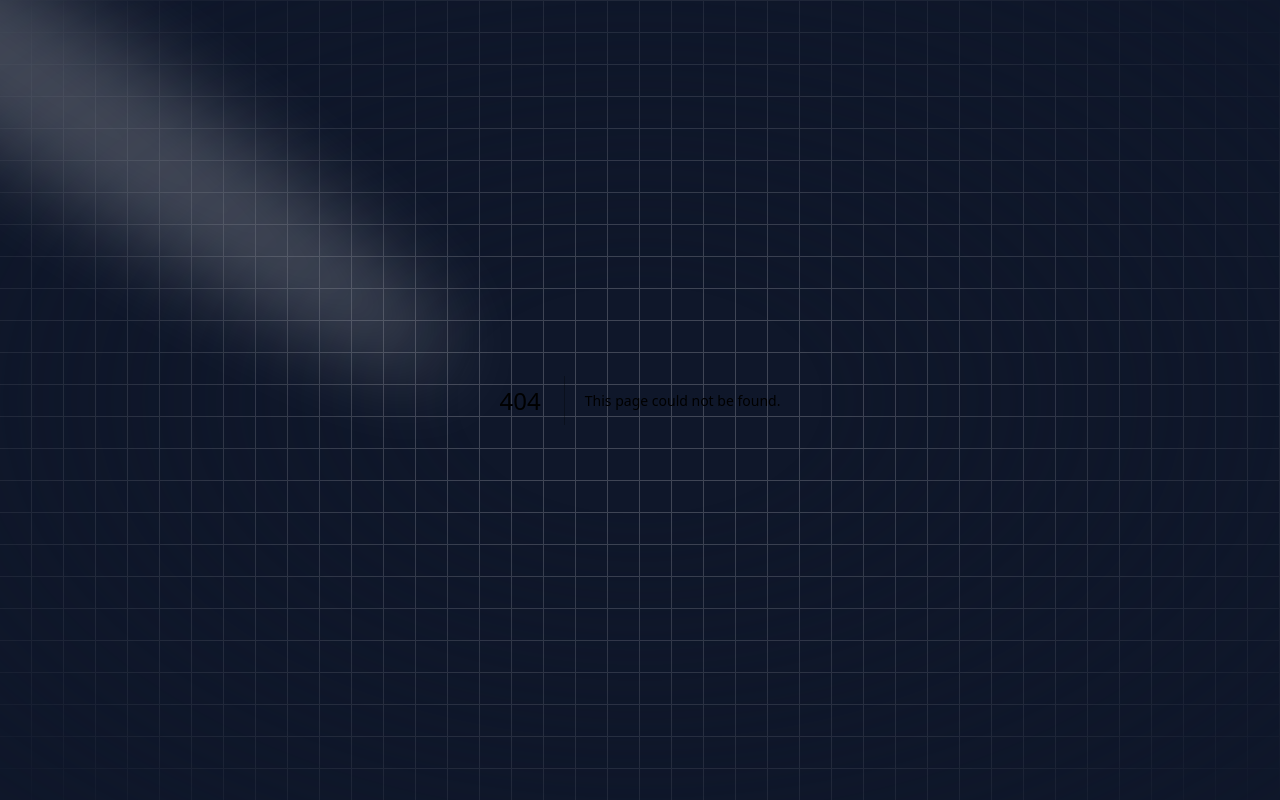
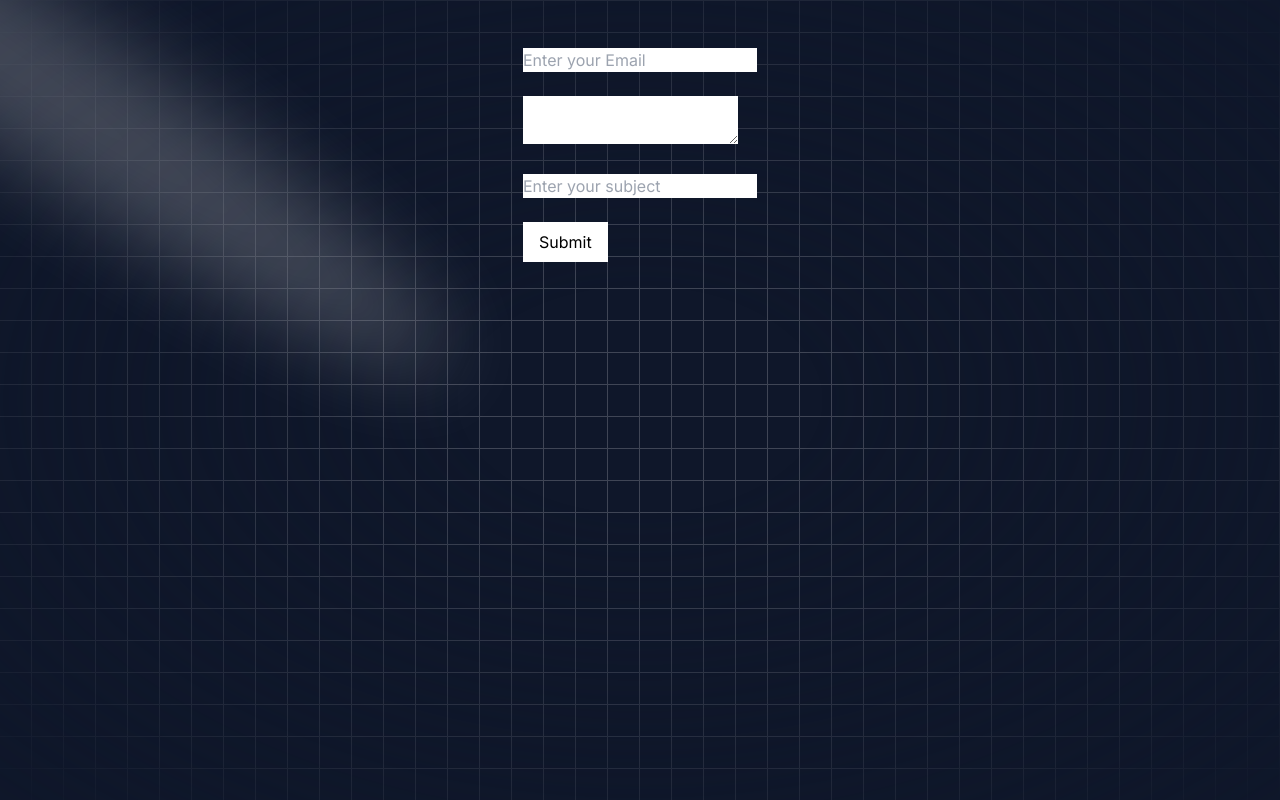
Before and after one commit to Kashyap1ankit/Hire-me, a Next.js app: page /contact in a window 1280 px wide. Before the commit this address had no page. Built offline with nearby package versions, Linux system fonts and the light colour scheme.

Commit message:
added nodemailer

```diff
--- /dev/null
+++ b/app/api/contact/route.ts
@@ -0,0 +1,26 @@
+import SendEmail from "@/lib/transporter";
+import { NextRequest, NextResponse } from "next/server";
+
+interface contactType {
+  from: string;
+  subject: string;
+  text: string;
+}
+
+export async function POST(req: NextRequest, res: NextResponse) {
+  const data: contactType = await req.json();
+
+  const response = await SendEmail(data);
+
+  if (response) {
+    return Response.json({
+      message: "done",
+      status: 200,
+    });
+  } else {
+    return Response.json({
+      message: "not sended",
+      status: 500,
+    });
+  }
+}
--- /dev/null
+++ b/app/contact/page.tsx
@@ -0,0 +1,9 @@
+import Contact from "@/components/once-use/contact";
+
+export default function () {
+  return (
+    <div>
+      <Contact />
+    </div>
+  );
+}
--- /dev/null
+++ b/components/once-use/contact.tsx
@@ -0,0 +1,76 @@
+"use client";
+
+import axios from "axios";
+import { FormEvent, useState } from "react";
+
+interface contactType {
+  from: string;
+  subject: string;
+  text: string;
+}
+
+export default function Contact() {
+  const [formData, setFormData] = useState<contactType>({
+    from: "",
+    text: "",
+    subject: "",
+  });
+  async function onSubmit(event: FormEvent<HTMLFormElement>) {
+    event.preventDefault();
+    const res = await axios.post("/api/contact", formData);
+    console.log(res);
+  }
+  return (
+    <div className="mx-auto w-fit mt-12">
+      <form onSubmit={onSubmit}>
+        <input
+          type="email"
+          name="from"
+          placeholder="Enter your Email"
+          onChange={(e: any) =>
+            setFormData((prev) => {
+              return {
+                ...prev,
+                from: e.target.value,
+              };
+            })
+          }
+        />
+        <br />
+        <br />
+        <textarea
+          name="text"
+          id=""
+          onChange={(e: any) =>
+            setFormData((prev) => {
+              return {
+                ...prev,
+                text: e.target.value,
+              };
+            })
+          }
+        ></textarea>
+        <br />
+        <br />
+        <input
+          type="text"
+          name="subject"
+          placeholder="Enter your subject"
+          onChange={(e: any) =>
+            setFormData((prev) => {
+              return {
+                ...prev,
+                subject: e.target.value,
+              };
+            })
+          }
+        />
+        <br />
+        <br />
+        <button type="submit" className="bg-white py-2 px-4">
+          Submit
+        </button>
+      </form>
+    </div>
+  );
+}
--- a/components/re-use/navbar.tsx
+++ b/components/re-use/navbar.tsx
@@ -32,7 +32,7 @@ export default function Navbar({ className }: { className?: string }) {
         />
       </Link>
 
-      <Link href={"#hire"}>
+      <Link href={"/contact"}>
         <TextComp
           text={"Hire"}
           className="cursor-pointer text-white opacity-75"
--- /dev/null
+++ b/lib/transporter.ts
@@ -0,0 +1,56 @@
+import nodemailer from "nodemailer";
+
+const transporter = nodemailer.createTransport({
+  host: "sandbox.smtp.mailtrap.io",
+  port: 2525,
+  secure: false,
+  auth: {
+    user: process.env.NODEMAIL_USER_NAME,
+    pass: process.env.NODEMAIL_PASS_WORD,
+  },
+});
+
+interface contactType {
+  from: string;
+  subject: string;
+  text: string;
+}
+
+export default async function SendEmail(data: contactType) {
+  try {
+    const res = await transporter.sendMail({
+      from: data.from,
+      to: "kashyap25ankit@gmail.com",
+      subject: data.subject,
+      text: data.text,
+      html: `
+      <!DOCTYPE html>
+<html lang="en">
+  <head>
+    <meta charset="UTF-8">
+    <meta name="viewport" content="width=device-width, initial-scale=1.0">
+    <meta http-equiv="X-UA-Compatible" content="ie=edge">
+    <title>${data.subject}</title>
+  </head>
+  <body>
+    <main>
+        <h1>${data.subject}</h1>
+
+        <br/><br/><br/>
+
+        <h3>Hello from ${data.from} </h3>
+
+        <p>${data.text}</p>
+    </main>
+	<script src="index.js"></script>
+  </body>
+</html>
+`,
+    });
+
+    return 200;
+  } catch (error) {
+    console.log(error);
+    return 0;
+  }
+}
--- a/package.json
+++ b/package.json
@@ -9,10 +9,13 @@
     "lint": "next lint"
   },
   "dependencies": {
+    "@types/nodemailer": "^6.4.15",
+    "axios": "^1.7.1",
     "clsx": "^2.1.1",
     "framer-motion": "^11.2.2",
     "mini-svg-data-uri": "^1.4.4",
     "next": "14.2.3",
+    "nodemailer": "^6.9.13",
     "react": "^18",
     "react-dom": "^18",
     "tailwind-merge": "^2.3.0"
```
Also changed, not shown: 2 other files (tests, documents, lock files or other folders).
